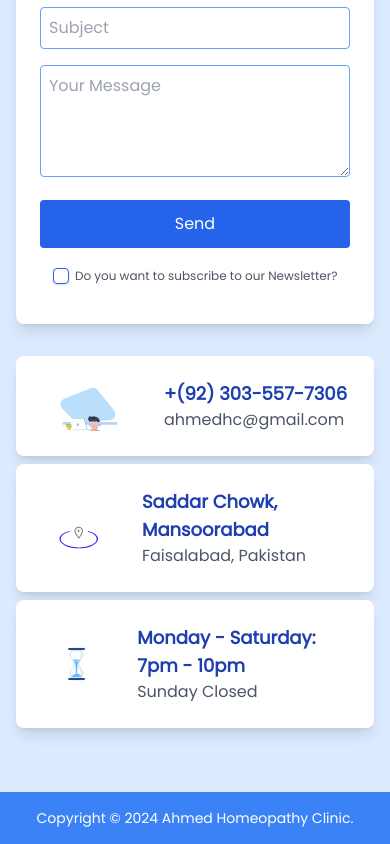
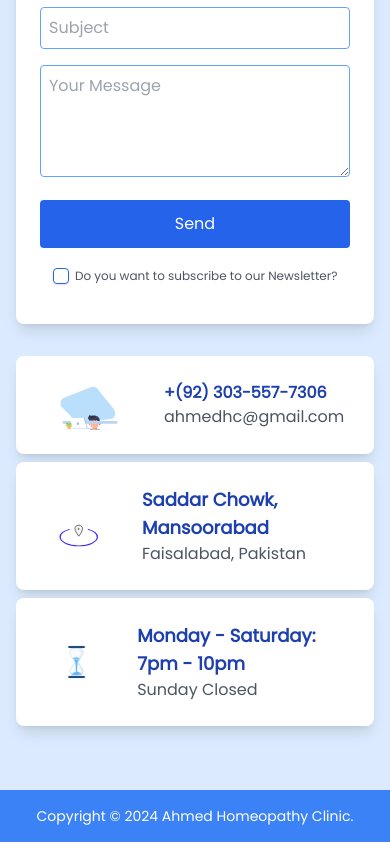
Before and after one commit to Dr-MAhmed/ahmedhc, a Next.js app: page /contact in a window 390 px wide. Shown: the part 801-1645 px from the top of the page. Built offline with nearby package versions, Linux system fonts and the light colour scheme.

Commit message:
individual info updated h3

```diff
--- a/app/contact/page.jsx
+++ b/app/contact/page.jsx
@@ -229,7 +229,7 @@ const ContactUs = () => {
             <div className="flex items-center space-x-6 bg-white dark:bg-gray-700 p-6 rounded-lg shadow-lg transform transition-all hover:scale-105 hover:shadow-xl">
               <LottieIcon animationPath="/callAnimation.json" />
               <div>
-                <h3 className="font-semibold text-lg text-blue-800 dark:text-blue-400">+(92) 303-557-7306</h3>
+                <h3 className="font-semibold sm:text-base md:text-lg text-blue-800 dark:text-blue-400">+(92) 303-557-7306</h3>
                 <p className="text-gray-600 dark:text-gray-300">ahmedhc@gmail.com</p>
               </div>
             </div>
```
